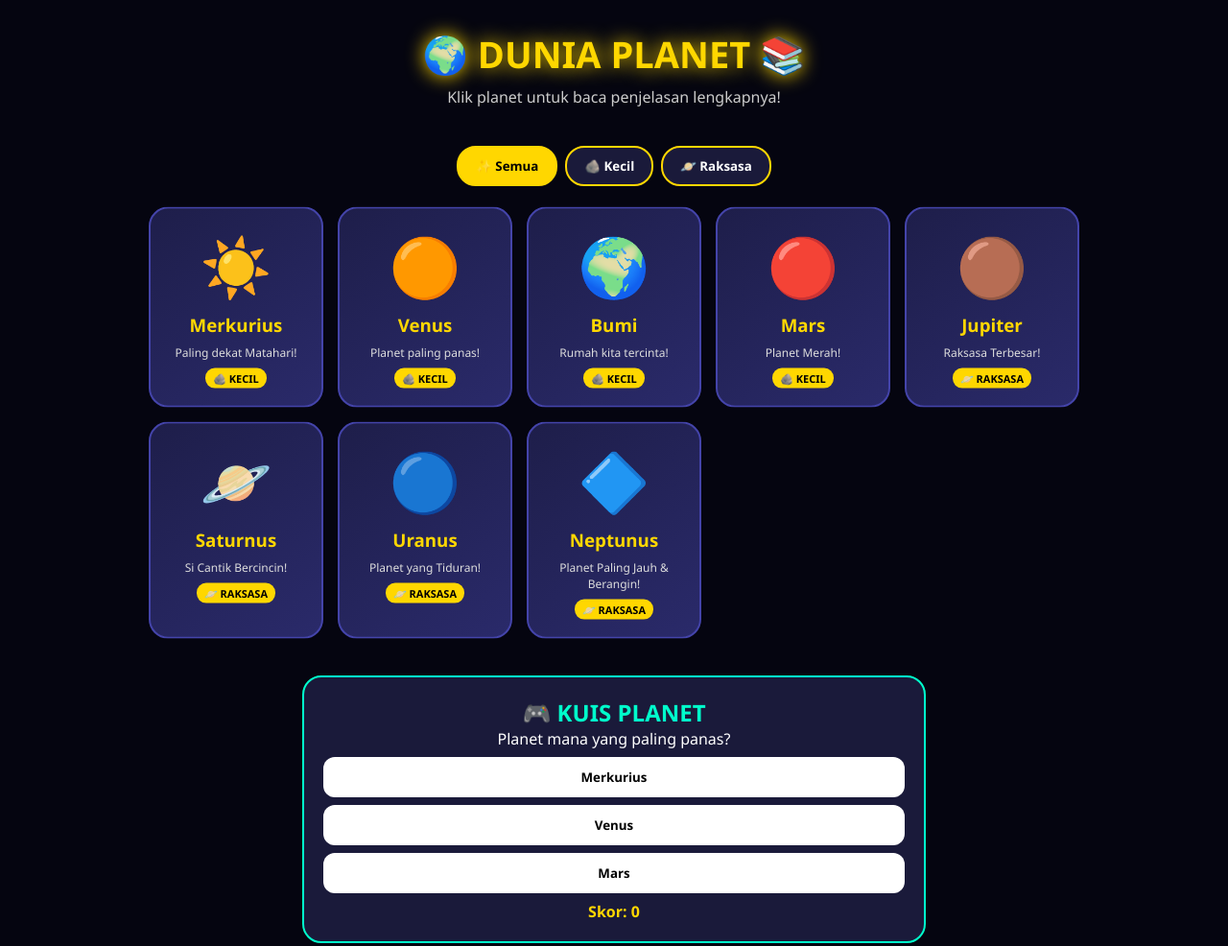
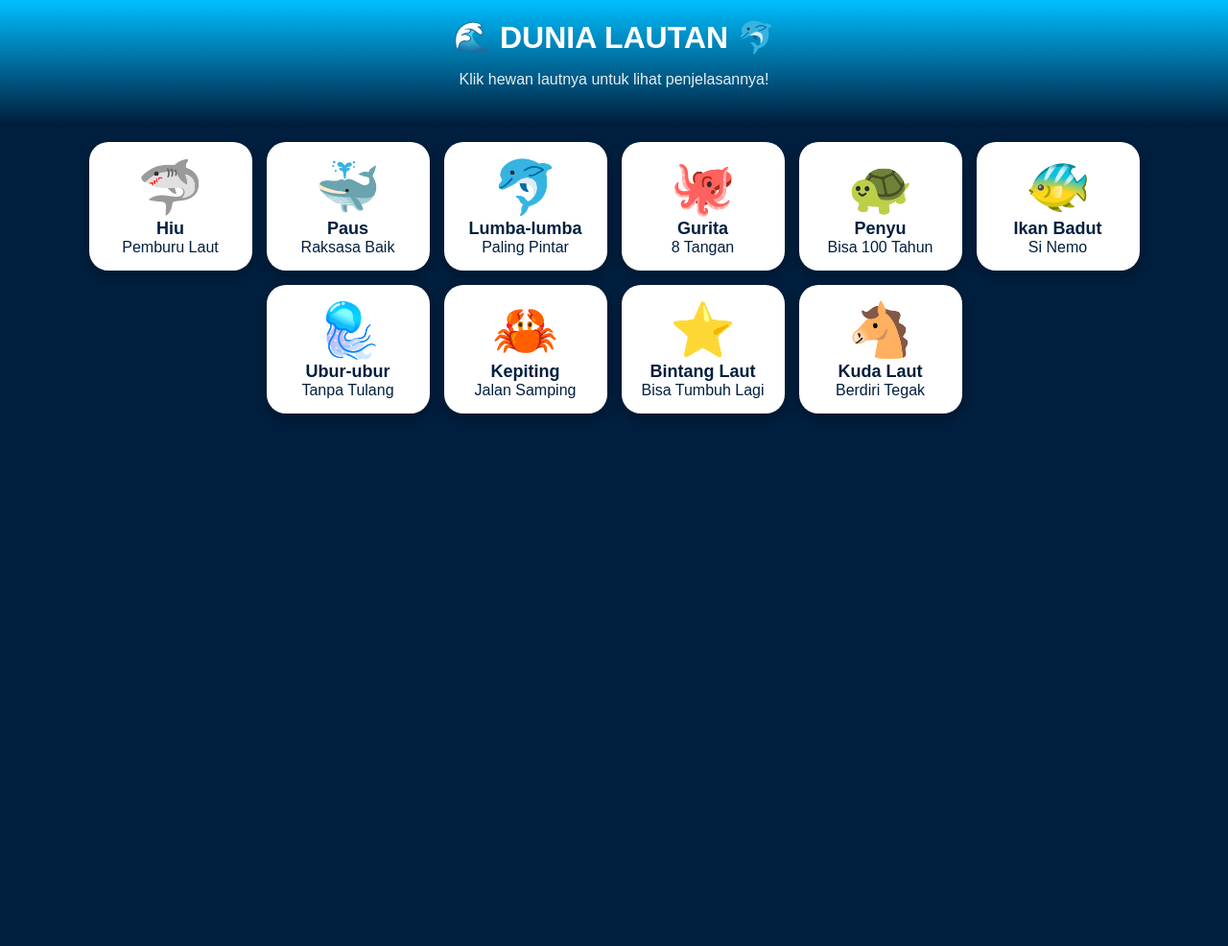
Before and after one commit to dewantarapandu55-sudo/dunia-planet, a plain HTML site: page index.html in a window 1280 px wide. Shown: the whole page at 96% size. After the commit the page ends 800 px from the top, so only its background shows below. Drawn offline with Linux system fonts and the light colour scheme.

Commit message:
Update index.html

```diff
--- a/index.html
+++ b/index.html
@@ -3,60 +3,51 @@
 <head>
 <meta charset="UTF-8">
 <meta name="viewport" content="width=device-width, initial-scale=1.0">
-<title>DUNIA PLANET - Penjelasan Lengkap</title>
+<title>Dunia Lautan 🌊</title>
 <style>
-*{margin:0;padding:0;box-sizing:border-box;font-family:'Segoe UI',sans-serif}
-body{background:#050510;color:white;min-height:100vh}
-header{text-align:center;padding:30px 15px}
-h1{font-size:38px;color:#FFD700;text-shadow:0 0 20px #FFD700}
-p.sub{color:#ccc;margin-top:8px}
-.filter{display:flex;gap:8px;justify-content:center;flex-wrap:wrap;margin:10px}
-.filter button{padding:10px 18px;border-radius:20px;border:2px solid #FFD700;background:#1a1a3a;color:white;font-weight:bold;cursor:pointer}
-.filter button.active{background:#FFD700;color:black}
-.grid{display:grid;grid-template-columns:repeat(auto-fill,minmax(170px,1fr));gap:15px;padding:15px;max-width:1000px;margin:auto}
-.card{background:linear-gradient(145deg,#1e1e4a,#2a2a6a);border:2px solid #4444aa;border-radius:20px;padding:18px;text-align:center;cursor:pointer;animation:float 3s infinite}
-@keyframes float{0%,100%{transform:translateY(0)}50%{transform:translateY(-8px)}}
-.card:hover{transform:scale(1.07);border-color:#FFD700;box-shadow:0 0 20px #FFD700}
-.emoji{font-size:60px;display:block}
-.card h3{color:#FFD700;margin:8px 0}
-.card p{font-size:12px;color:#ddd}
-.badge{display:inline-block;background:#FFD700;color:black;font-size:11px;padding:3px 8px;border-radius:10px;font-weight:bold;margin-top:8px}
-#detail{background:#1a1a3a;border:2px solid #FFD700;border-radius:20px;padding:22px;margin:20px auto;max-width:650px;display:none;line-height:1.7}
-#detail h2{color:#FFD700;font-size:28px;text-align:center}
-#detail .big{font-size:70px;text-align:center;display:block}
-.info{background:#0d0d2a;padding:12px;border-radius:12px;margin:10px 0}
-.info b{color:#00ffcc}
-.quiz{background:#1a1a3a;border:2px solid #00ffcc;border-radius:20px;padding:20px;margin:20px auto;max-width:650px;text-align:center}
-.quiz h2{color:#00ffcc}
-.quiz button{display:block;width:100%;padding:12px;margin:8px 0;border-radius:12px;border:none;background:white;font-weight:bold;cursor:pointer}
-.quiz button:hover{background:#00ffcc}
+body{margin:0;font-family:Arial;background:#001f3f;color:white;text-align:center}
+header{padding:20px;background:linear-gradient(#00bfff,#001f3f)}
+h1{font-size:32px;margin:0}
+p{opacity:.9}
+.grid{display:flex;flex-wrap:wrap;justify-content:center;gap:15px;padding:20px}
+.card{background:white;color:#001f3f;width:140px;border-radius:20px;padding:15px;cursor:pointer;box-shadow:0 5px 15px rgba(0,0,0,.3)}
+.card .emoji{font-size:55px}
+.card b{font-size:18px}
+#detail{background:white;color:#001f3f;margin:15px;border-radius:25px;padding:20px;text-align:left;display:none}
+#detail .big{font-size:90px;text-align:center}
+#detail h2{text-align:center;font-size:28px;margin:5px}
+.info{background:#e0f7ff;border-radius:15px;padding:12px;margin-top:10px}
+.info b{color:#0077b6}
+button{background:#00bfff;border:0;padding:12px 20px;border-radius:20px;font-size:16px;font-weight:bold;color:white;cursor:pointer;width:100%}
 </style>
 </head>
 <body>
-<header><h1>🌍 DUNIA PLANET 📚</h1><p class="sub">Klik planet untuk baca penjelasan lengkapnya!</p></header>
-<div class="filter"><button class="active" onclick="filterP('semua',this)">✨ Semua</button><button onclick="filterP('kecil',this)">🪨 Kecil</button><button onclick="filterP('raksasa',this)">🪐 Raksasa</button></div>
-<div class="grid" id="grid"></div>
+<header>
+<h1>🌊 DUNIA LAUTAN 🐬</h1>
+<p>Klik hewan lautnya untuk lihat penjelasannya!</p>
+</header>
+
+<div class="grid">
+<div class="card" onclick="show('hiu')"><div class="emoji">🦈</div><b>Hiu</b><br>Pemburu Laut</div>
+<div class="card" onclick="show('paus')"><div class="emoji">🐳</div><b>Paus</b><br>Raksasa Baik</div>
+<div class="card" onclick="show('lumba')"><div class="emoji">🐬</div><b>Lumba-lumba</b><br>Paling Pintar</div>
+<div class="card" onclick="show('gurita')"><div class="emoji">🐙</div><b>Gurita</b><br>8 Tangan</div>
+<div class="card" onclick="show('penyu')"><div class="emoji">🐢</div><b>Penyu</b><br>Bisa 100 Tahun</div>
+<div class="card" onclick="show('nemo')"><div class="emoji">🐠</div><b>Ikan Badut</b><br>Si Nemo</div>
+<div class="card" onclick="show('ubur')"><div class="emoji">🪼</div><b>Ubur-ubur</b><br>Tanpa Tulang</div>
+<div class="card" onclick="show('kepiting')"><div class="emoji">🦀</div><b>Kepiting</b><br>Jalan Samping</div>
+<div class="card" onclick="show('bintang')"><div class="emoji">⭐</div><b>Bintang Laut</b><br>Bisa Tumbuh Lagi</div>
+<div class="card" onclick="show('kuda')"><div class="emoji">🐴</div><b>Kuda Laut</b><br>Berdiri Tegak</div>
+</div>
+
 <div id="detail"></div>
-<div class="quiz"><h2>🎮 KUIS PLANET</h2><p id="q"></p><div id="opts"></div><p id="score" style="color:#FFD700;font-weight:bold">Skor: 0</p></div>
+
 <script>
-const data=[
-{nama:"Merkurius",emoji:"☀️",tipe:"kecil",singkat:"Paling dekat Matahari!",penjelasan:"Merkurius adalah planet paling kecil dan paling dekat dengan Matahari. Siangnya panas banget sampai 430°C, tapi malamnya dingin beku -180°C! Karena dekat Matahari, planet ini jalannya paling cepat.",jarak:"57,9 Juta Km dari Matahari",ukuran:"Diameter 4.879 Km - Paling Kecil!",suhu:"Siang 430°C, Malam -180°C",hari:"1 Hari = 59 Hari Bumi",tahun:"1 Tahun = 88 Hari",fakta:"Kalau kamu di Merkurius, kamu bisa lihat Matahari terbit 2 kali!"},
-{nama:"Venus",emoji:"🟠",tipe:"kecil",singkat:"Planet paling panas!",penjelasan:"Venus disebut kembaran Bumi karena ukurannya hampir sama. Tapi jangan tertipu! Venus adalah planet PALING PANAS di Tata Surya, 465°C! Awan nya terbuat dari asam yang bisa melelehkan besi. Venus juga berputar terbalik, Matahari terbit dari barat!",jarak:"108,2 Juta Km",ukuran:"Diameter 12.104 Km - Hampir sama Bumi",suhu:"465°C - Paling Panas!",hari:"1 Hari = 243 Hari Bumi",tahun:"1 Tahun = 225 Hari",fakta:"Di Venus, 1 hari lebih lama dari 1 tahun!"},
-{nama:"Bumi",emoji:"🌍",tipe:"kecil",singkat:"Rumah kita tercinta!",penjelasan:"Bumi adalah satu-satunya planet yang diketahui ada kehidupan! Kenapa? Karena Bumi punya air, udara, dan jarak yang PAS dari Matahari, tidak terlalu panas, tidak terlalu dingin. 71% Bumi adalah laut. Bumi juga punya 1 Bulan yang setia menemani.",jarak:"149,6 Juta Km - Pas Banget!",ukuran:"Diameter 12.742 Km",suhu:"Rata-rata 15°C - Nyaman!",hari:"1 Hari = 24 Jam",tahun:"1 Tahun = 365 Hari",fakta:"Bumi bukan bulat sempurna, tapi agak pepat di kutub!"},
-{nama:"Mars",emoji:"🔴",tipe:"kecil",singkat:"Planet Merah!",penjelasan:"Mars berwarna merah karena tanahnya penuh karat besi! Mars punya gunung tertinggi di Tata Surya, namanya Olympus Mons, tingginya 21 Km, 2x lebih tinggi dari Gunung Everest! Para ilmuwan percaya dulu Mars pernah ada air dan mungkin ada kehidupan.",jarak:"227,9 Juta Km",ukuran:"Diameter 6.779 Km",suhu:"Rata-rata -65°C - Dingin!",hari:"1 Hari = 24,6 Jam - Hampir sama Bumi!",tahun:"1 Tahun = 687 Hari",fakta:"Ada robot NASA yang lagi jalan-jalan di Mars sekarang!"},
-{nama:"Jupiter",emoji:"🟤",tipe:"raksasa",singkat:"Raksasa Terbesar!",penjelasan:"Jupiter adalah RAJA planet! Saking besarnya, 1.300 Bumi bisa masuk ke dalam Jupiter! Jupiter punya badai raksasa yang disebut Bintik Merah Besar, badainya sudah berlangsung 300 tahun dan lebih besar dari Bumi! Jupiter melindungi Bumi dari asteroid.",jarak:"778,5 Juta Km",ukuran:"Diameter 139.820 Km - TERBESAR!",suhu:"-110°C",hari:"1 Hari = 10 Jam - Paling Cepat!",tahun:"1 Tahun = 12 Tahun Bumi",fakta:"Jupiter punya 95 Bulan! Bulan terbesarnya namanya Ganymede."},
-{nama:"Saturnus",emoji:"🪐",tipe:"raksasa",singkat:"Si Cantik Bercincin!",penjelasan:"Saturnus adalah planet paling cantik karena punya cincin yang terbuat dari miliaran potongan es! Cincinnya sangat lebar, 280.000 Km, tapi tipis banget, cuma 10 meter! Kalau ada lautan cukup besar, Saturnus bisa mengapung karena planet ini sangat ringan.",jarak:"1,43 Miliar Km",ukuran:"Diameter 116.460 Km",suhu:"-140°C",hari:"1 Hari = 10,7 Jam",tahun:"1 Tahun = 29 Tahun Bumi",fakta:"Cincin Saturnus terbuat dari es yang berkilau!"},
-{nama:"Uranus",emoji:"🔵",tipe:"raksasa",singkat:"Planet yang Tiduran!",penjelasan:"Uranus adalah planet yang aneh dan lucu! Dia berputar sambil tiduran, miring 98 derajat! Jadi kutubnya menghadap Matahari. Warna birunya yang cantik berasal dari gas metana. Uranus adalah planet paling dingin, bisa sampai -224°C!",jarak:"2,87 Miliar Km",ukuran:"Diameter 50.724 Km",suhu:"-195°C - Paling Dingin!",hari:"1 Hari = 17 Jam (Terbalik)",tahun:"1 Tahun = 84 Tahun Bumi",fakta:"Uranus menggelinding seperti bola saat mengorbit!"},
-{nama:"Neptunus",emoji:"🔷",tipe:"raksasa",singkat:"Planet Paling Jauh & Berangin!",penjelasan:"Neptunus adalah planet paling jauh dari Matahari. Anginnya adalah yang TERKUAT di Tata Surya, kecepatannya 2.100 Km/jam! Itu 10x lebih cepat dari badai terkuat di Bumi! Warna biru tuanya sangat indah.",jarak:"4,50 Miliar Km - Paling Jauh!",ukuran:"Diameter 49.244 Km",suhu:"-200°C",hari:"1 Hari = 16 Jam",tahun:"1 Tahun = 165 Tahun Bumi",fakta:"1 Tahun di Neptunus = Kamu sudah jadi kakek-kakek di Bumi!"}
-];
-let skor=0;
-function render(f="semua"){let g=document.getElementById('grid');g.innerHTML='';data.filter(d=>f==='semua'||d.tipe===f).forEach(d=>{g.innerHTML+=`<div class="card" onclick="show('${d.nama}')"><span class="emoji">${d.emoji}</span><h3>${d.nama}</h3><p>${d.singkat}</p><span class="badge">${d.tipe==='kecil'?'🪨 KECIL':'🪐 RAKSASA'}</span></div>`});}
-function show(n){let d=data.find(x=>x.nama===n);let e=document.getElementById('detail');e.style.display='block';e.innerHTML=`<span class="big">${d.emoji}</span><h2>${d.nama}</h2><p style="text-align:center">${d.penjelasan}</p><div class="info">📍 <b>Jarak:</b> ${d.jarak}<br>📏 <b>Ukuran:</b> ${d.ukuran}<br>🌡️ <b>Suhu:</b> ${d.suhu}<br>🕐 <b>1 Hari:</b> ${d.hari}<br>📅 <b>1 Tahun:</b> ${d.tahun}<br><br>✨ <b>Fakta Keren:</b> ${d.fakta}</div><button onclick="document.getElementById('detail').style.display='none'" style="display:block;margin:auto;padding:10px 25px;border-radius:20px;border:none;background:#FFD700;font-weight:bold;cursor:pointer">Tutup ❌</button>`;e.scrollIntoView({behavior:'smooth'});}
-function filterP(t,b){document.querySelectorAll('.filter button').forEach(x=>x.classList.remove('active'));b.classList.add('active');render(t);}
-let qs=[{q:"Planet mana yang paling panas?",o:["Merkurius","Venus","Mars"],a:1},{q:"Planet mana rumah kita?",o:["Jupiter","Bumi","Saturnus"],a:1},{q:"Planet mana yang punya cincin paling cantik?",o:["Saturnus","Venus","Mars"],a:0},{q:"Planet mana yang TERBESAR?",o:["Neptunus","Jupiter","Bumi"],a:1}];let qi=0;
-function loadQ(){if(qi>=qs.length){document.getElementById('q').innerText="🎉 SELESAI! Kamu Master Planet!";document.getElementById('opts').innerHTML=`<button onclick="qi=0;skor=0;document.getElementById('score').innerText='Skor: 0';loadQ()">Main Lagi 🔄</button>`;return;}let q=qs[qi];document.getElementById('q').innerText=q.q;document.getElementById('opts').innerHTML=q.o.map((o,i)=>`<button onclick="jawab(${i})">${o}</button>`).join('');}
-function jawab(i){if(i===qs[qi].a){skor+=10;alert("✅ BENAR! +10");}else{alert("❌ Coba lagi! Baca penjelasan di atas ya!");}qi++;document.getElementById('score').innerText="Skor: "+skor;loadQ();}
-render();loadQ();
-</script>
-</body>
-</html>
+const data={
+hiu:{e:'🦈',t:'Hiu',d:'Hiu adalah pemburu paling hebat di laut! Giginya tajam banget dan bisa tumbuh terus kalau patah. Tapi jangan takut, hiu tidak suka makan manusia, dia lebih suka makan ikan.',f:'Fakta Seru: Hiu sudah ada sebelum Dinosaurus!',m:'Makan: Ikan, Cumi-cumi',u:'Ukuran: Sampai 6 Meter',s:'Sifat: Cepat & Pemberani'},
+paus:{e:'🐳',t:'Paus Biru',d:'Ini hewan TERBESAR di dunia! Lebih besar dari 20 gajah! Meskipun gede banget, paus ini baik hati dan makannya cuma udang kecil yang namanya Krill.',f:'Fakta Seru: Suara paus bisa kedengeran sampai 1600 km!',m:'Makan: Udang Kecil (Krill)',u:'Ukuran: Sampai 30 Meter',s:'Sifat: Lembut & Baik'},
+lumba:{e:'🐬',t:'Lumba-lumba',d:'Lumba-lumba itu hewan paling pintar di laut! Dia bisa belajar trik, suka lompat-lompat, dan suka bantuin temannya yang sakit. Dia juga suka main sama manusia!',f:'Fakta Seru: Lumba-lumba tidur dengan satu mata terbuka!',m:'Makan: Ikan Kecil',u:'Ukuran: 2 - 3 Meter',s:'Sifat: Pintar & Ramah'},
+gurita:{e:'🐙',t:'Gurita',d:'Gurita punya 8 tangan dan 3 jantung! Kalau ada musuh, dia bisa nyemprotin tinta hitam biar bisa kabur. Dia juga jago banget ngumpet!',f:'Fakta Seru: Gurita bisa ganti warna kulitnya!',m:'Makan: Kepiting, Udang',u:'Ukuran: Sampai 5 Meter',s:'Sifat: Cerdik & Pemalu'},
+penyu:{e:'🐢',t:'Penyu',d:'Penyu itu perenang yang hebat dan bisa hidup sampai 100 tahun! Dia lahir di pantai, terus berenang jauh ke tengah laut. Kalau sudah besar, dia balik lagi ke pantai tempat dia lahir.',f:'Fakta Seru: Penyu bisa menahan napas 5 jam!',m:'Makan: Rumput Laut, Ubur-ubur',u:'Ukuran: Sampai 1,5 Meter',s:'Sifat: Tenang & Sabar'},
+nemo:{e:'🐠',t:'Ikan Badut / Nemo',d:'Ini si Nemo! Warna orange putihnya lucu banget. Dia tinggal di dalam Anemon, hewan laut yang seperti bunga tapi bisa menyengat. Tapi Nemo kebal, jadi dia aman!',f:'Fakta Seru: Nemo dan Ayahnya tinggal di Anemon beracun!',m:'Makan: Plankton Kecil',u:'Ukuran: Cuma 11 cm',s:'Sifat: Lucu & Pemberani'},
+ubur:{e:'🪼',t:'Ubur-ubur',d:'Ubur-ubur itu aneh tapi keren! Badannya 95% air, tidak punya tulang, tidak punya otak, tapi dia masih bisa hidup! Ada yang bisa menyala di kegelapan!',f:'Fakta Seru: Ada ubur-ubur yang bisa hidup selamanya!',m:'Makan: Plankton',u:'Ukuran: 2cm - 2 Meter',s:'S
```
